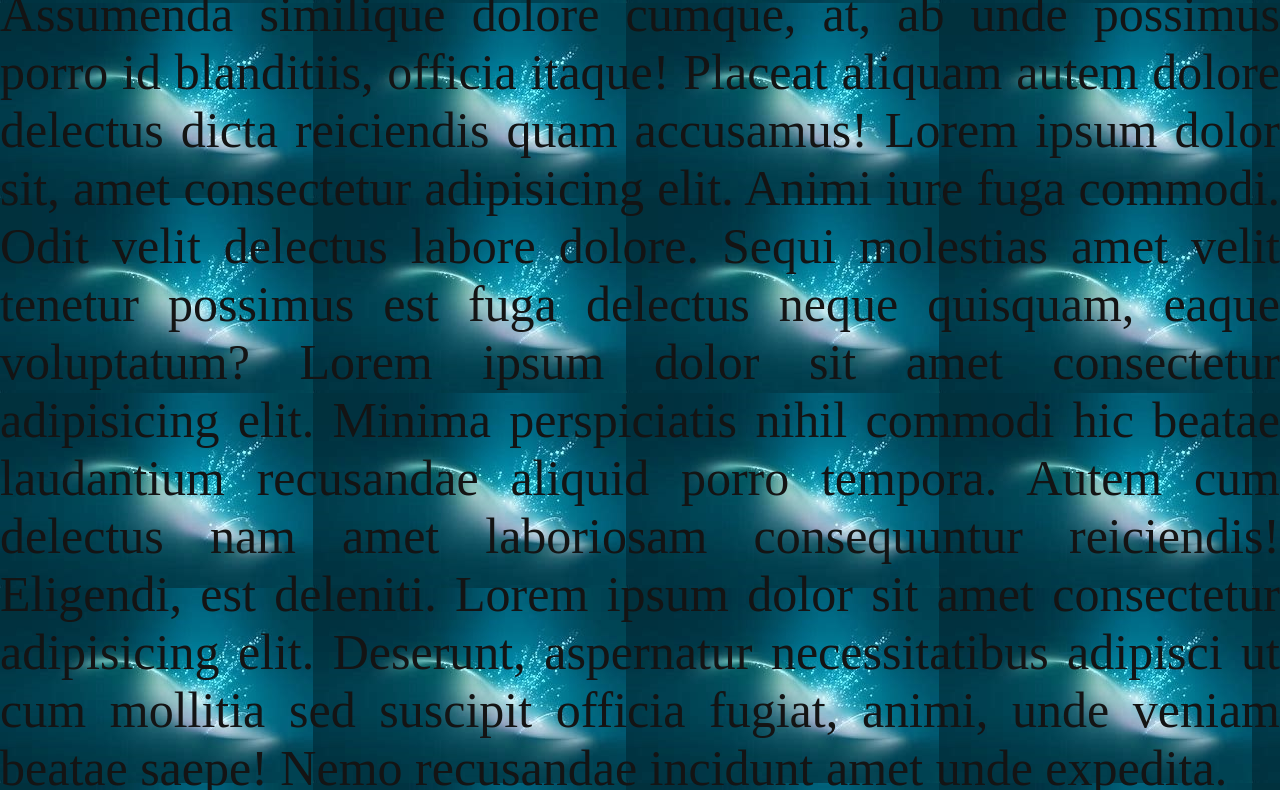
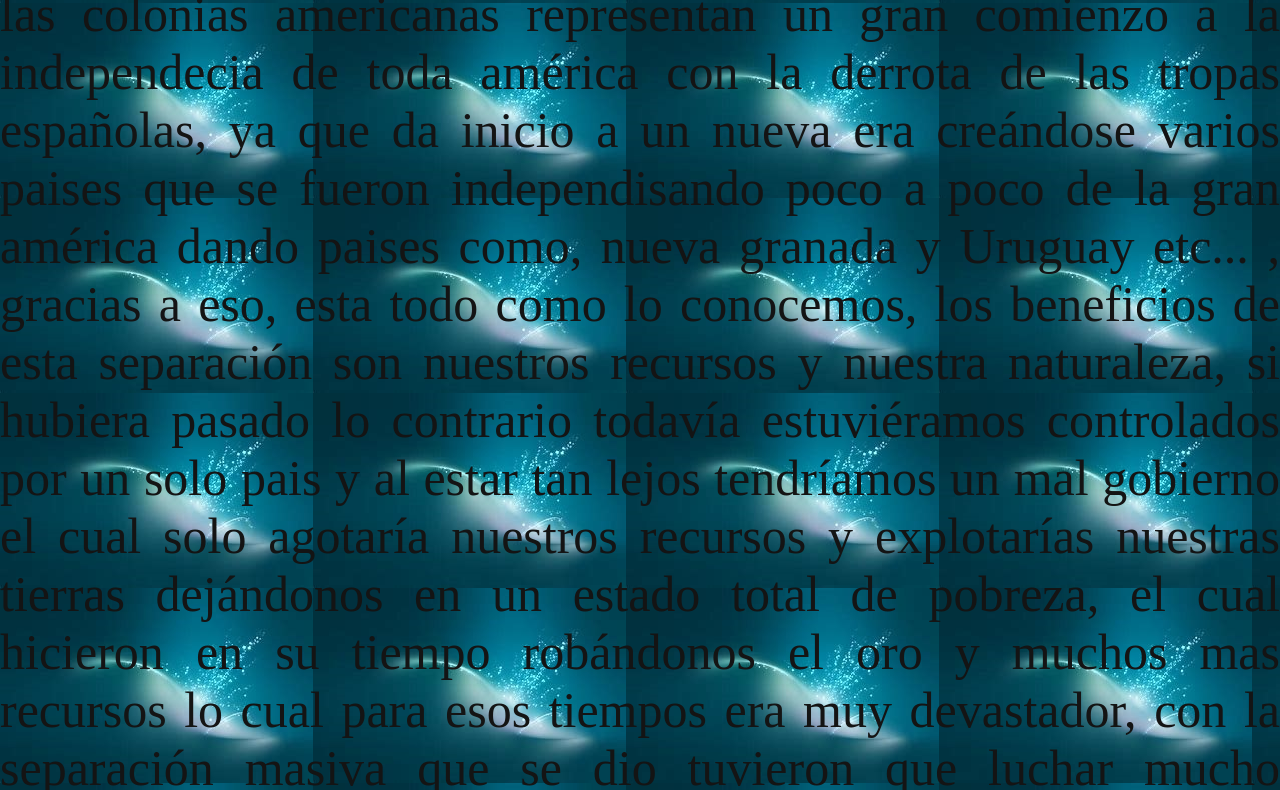
Before and after one commit to gdyduevc/pagina-web, a plain HTML site: page sociales.html in a window 1280 px wide. Shown: the part 387-1177 px from the top of the page. Drawn offline with Linux system fonts and the light colour scheme.

Commit message:
actualisacion final

```diff
--- a/sociales.html
+++ b/sociales.html
@@ -57,10 +57,42 @@
 
 <div class="texto">
     <div class="titulo">SOCIALES</div><br><br>
-Lorem ipsum dolor sit amet consectetur adipisicing elit. Assumenda similique dolore cumque, at, ab unde possimus porro id blanditiis, officia itaque! Placeat aliquam autem dolore delectus dicta reiciendis quam accusamus!
-Lorem ipsum dolor sit, amet consectetur adipisicing elit. Animi iure fuga commodi. Odit velit delectus labore dolore. Sequi molestias amet velit tenetur possimus est fuga delectus neque quisquam, eaque voluptatum?
-Lorem ipsum dolor sit amet consectetur adipisicing elit. Minima perspiciatis nihil commodi hic beatae laudantium recusandae aliquid porro tempora. Autem cum delectus nam amet laboriosam consequuntur reiciendis! Eligendi, est deleniti.
-    Lorem ipsum dolor sit amet consectetur adipisicing elit. Deserunt, aspernatur necessitatibus adipisci ut cum mollitia sed suscipit officia fugiat, animi, unde veniam beatae saepe! Nemo recusandae incidunt amet unde expedita.
+
+<div> independencia de las colonias americanas           </div>
+
+<div>
+
+    las colonias americanas representan un gran comienzo a la independecia de toda américa con la derrota
+    de las tropas españolas, ya que da inicio a un nueva era creándose varios paises que se fueron independisando
+    poco a poco de la gran américa dando paises como, nueva granada y Uruguay  etc... , gracias a eso, esta todo como
+    lo conocemos, los beneficios de esta separación son nuestros recursos y nuestra naturaleza, si hubiera pasado
+    lo contrario todavía estuviéramos controlados por un solo pais y al estar tan lejos tendríamos un mal gobierno
+    el cual solo agotaría nuestros recursos y explotarías nuestras tierras   dejándonos en un estado total
+    de pobreza, el cual hicieron en su tiempo robándonos el oro y muchos mas recursos lo cual para esos tiempos era
+    muy devastador, con la separación masiva que se dio tuvieron que luchar mucho gracias a ese esfuerzo lograron
+    una golpe de estado masivo perdiendo prácticamente un continente entero relleno de recursos y bastantes territorio,
+    y por esa lucha con tanto esfuerzo y dedicación estaríamos muy mal de todos los aspectos pero por esos guerreros logramos
+    nuestro sueño  de la indecencias americana.
+
+
+
+
+
+
+
+
+
+
+
+
+</div>
+
+
+
+
+
+
+
 
 </div>
 
```
Also changed, not shown: inglés.html (+56 -0 lines), tecnologia.html (+40 -4 lines), indenpendiencia.png (added).
